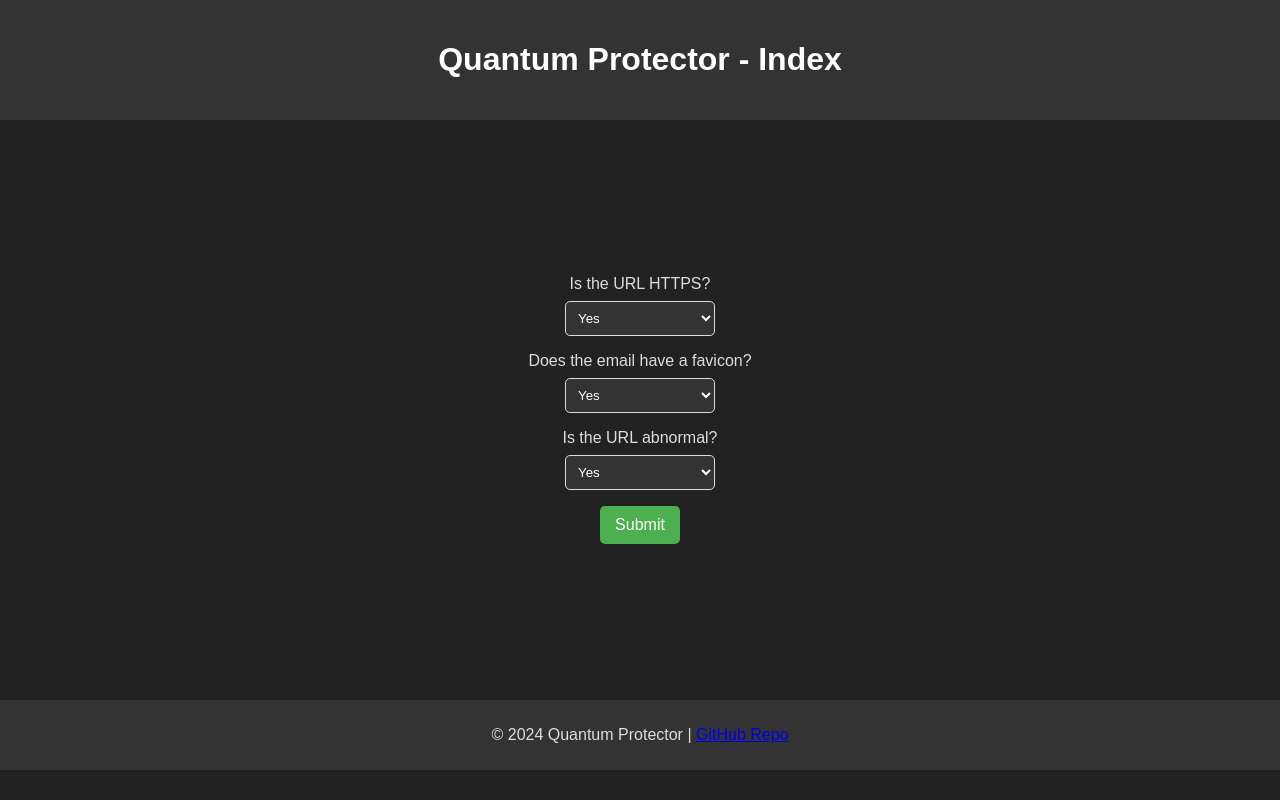
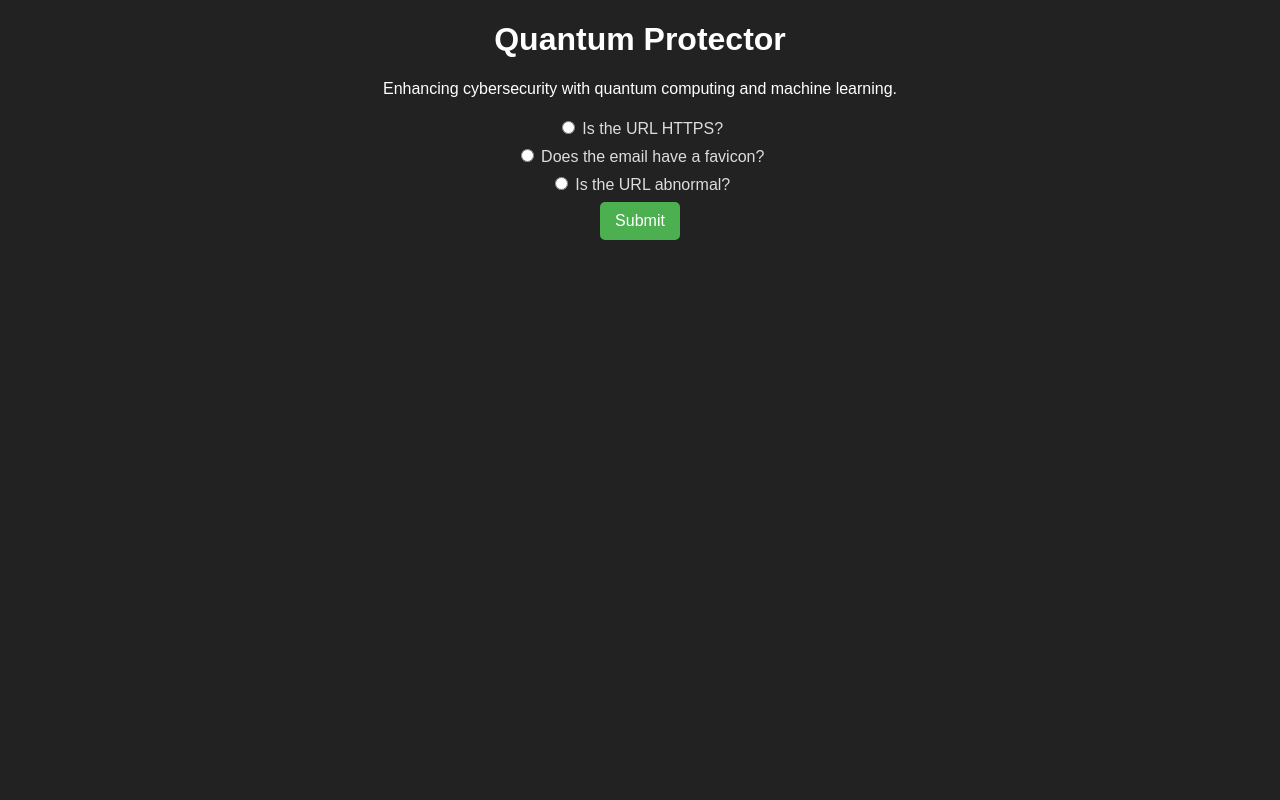
Before and after one commit to MazinAl-Z/quantumprotector, a Flask app: page / in a window 1280 px wide. Run offline with Flask 3, Linux system fonts and the light colour scheme; parts of the project's set-up code (start-up, migrations or seed data) failed here and were passed over.

Commit message:
Update index.html

```diff
--- a/templates/index.html
+++ b/templates/index.html
@@ -2,44 +2,39 @@
 <html lang="en">
 
 <head>
-    <meta charset="UTF-8">
-    <meta name="viewport" content="width=device-width, initial-scale=1.0">
-    <title>Quantum Protector - Index</title>
-    <link rel="stylesheet" href="style.css">
+  <meta charset="UTF-8">
+  <meta http-equiv="X-UA-Compatible" content="IE=edge">
+  <meta name="viewport" content="width=device-width, initial-scale=1.0">
+  <link rel="stylesheet" href="style.css">
+  <title>Quantum Protector</title>
 </head>
 
-<body>
-    <header>
-        <h1>Quantum Protector - Index</h1>
-    </header>
+<body class="dark-theme">
+  <div class="container">
+    <h1>Quantum Protector</h1>
+    <p>Enhancing cybersecurity with quantum computing and machine learning.</p>
 
-    <main>
-        <form action="/submit" method="post">
-            <label for="https">Is the URL HTTPS?</label>
-            <select id="https" name="https">
-                <option value="yes">Yes</option>
-                <option value="no">No</option>
-            </select>
+    <form id="choicesForm">
+      <label for="httpsChoice">
+        <input type="radio" id="httpsChoice" name="choice" value="https">
+        Is the URL HTTPS?
+      </label>
 
-            <label for="favicon">Does the email have a favicon?</label>
-            <select id="favicon" name="favicon">
-                <option value="yes">Yes</option>
-                <option value="no">No</option>
-            </select>
+      <label for="faviconChoice">
+        <input type="radio" id="faviconChoice" name="choice" value="favicon">
+        Does the email have a favicon?
+      </label>
 
-            <label for="abnormal-url">Is the URL abnormal?</label>
-            <select id="abnormal-url" name="abnormal-url">
-                <option value="yes">Yes</option>
-                <option value="no">No</option>
-            </select>
+      <label for="urlAbnormalChoice">
+        <input type="radio" id="urlAbnormalChoice" name="choice" value="urlAbnormal">
+        Is the URL abnormal?
+      </label>
 
-            <button type="submit">Submit</button>
-        </form>
-    </main>
+      <button class="button-animation" onclick="submitForm()">Submit</button>
+    </form>
+  </div>
 
-    <footer>
-        <p>&copy; 2024 Quantum Protector | <a href="https://github.com/MazinAl-Z/quantumprotector" target="_blank">GitHub Repo</a></p>
-    </footer>
+  <script src="script.js"></script>
 </body>
 
 </html>
```
